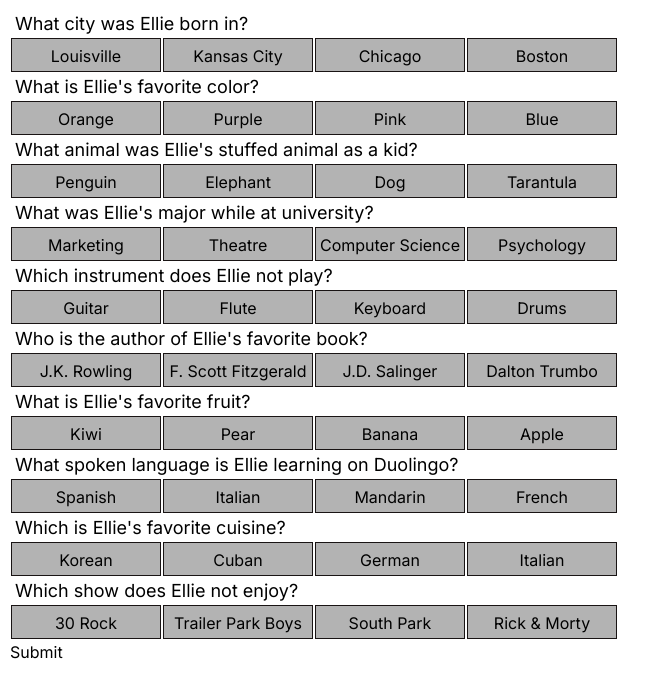
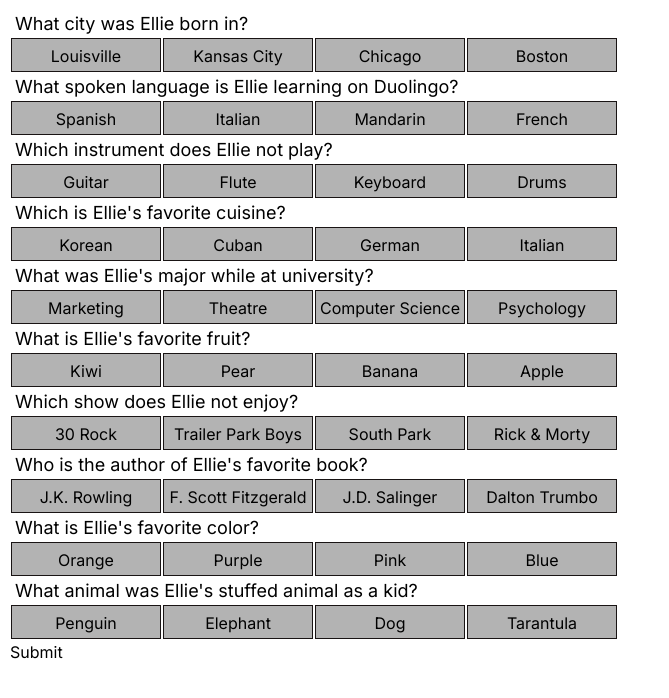
Before and after one commit to ellewright/Final-Project, a Next.js app in the folder Frontend/final-project-quiz/: page / in a window 1280 px wide. Shown: the top 698 px of the page, without its empty margins (0-669 px from the left). Built offline with nearby package versions, Linux system fonts and the light colour scheme.

Commit message:
Randomize questions

```diff
--- a/Frontend/final-project-quiz/src/app/page.js
+++ b/Frontend/final-project-quiz/src/app/page.js
@@ -1,6 +1,15 @@
 "use client";
 
-import { useState } from "react";
+import { useState, useEffect } from "react";
+
+function shuffle(array) {
+  for (let i = array.length - 1; i > 0; i--) {
+    const j = Math.floor(Math.random() * (i + 1));
+    [array[i], array[j]] = [array[j], array[i]];
+  }
+
+  return array;
+}
 
 const questions = [
   {
@@ -58,6 +67,11 @@
 function Quiz() {
   const [selectedAnswers, setSelectedAnswers] = useState({});
   const [showResults, setShowResults] = useState(false);
+  const [shuffledQuestions, setShuffledQuestions] = useState([]);
+
+  useEffect(() => {
+    setShuffledQuestions(shuffle([...questions]));
+  }, []);
 
   function handleAnswerSelected(questionId, selectedAnswer) {
     setSelectedAnswers((prevAnswers) => ({
@@ -71,7 +85,7 @@
     if (Object.keys(selectedAnswers).length === questions.length) {
       // Calculate correct answers
       let correctAnswersCount = 0;
-      questions.forEach((question) => {
+      shuffledQuestions.forEach((question) => {
         if (selectedAnswers[question.value] === question.correctAnswer) {
           correctAnswersCount++;
         }
@@ -87,7 +101,7 @@
   return (
     <>
       <div>
-        {questions.map((question, index) => (
+        {shuffledQuestions.map((question, index) => (
           <Question
             key={index}
             question={question}
```
